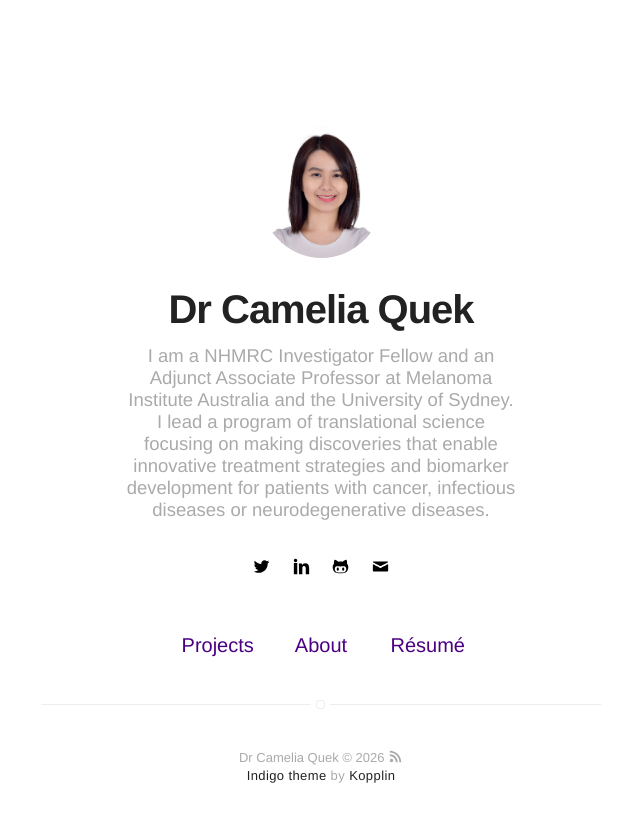
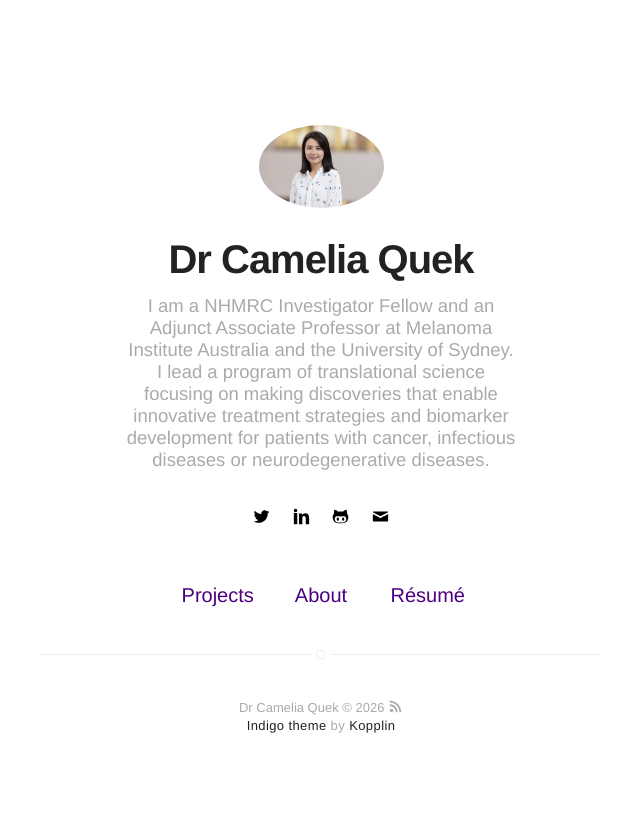
Before and after one commit to cameliaquek/cameliaquek.github.io, a Jekyll site: the page built from index.html, in a window 1280 px wide. Shown: the top 822 px of the page, without its empty margins (319-959 px from the left). Built offline with Jekyll 4.4.1, drawn with Linux system fonts in a browser that asks for light colours.

Commit message:
Update _config.yml

```diff
--- a/_config.yml
+++ b/_config.yml
@@ -8,7 +8,7 @@ description: A blog about technology and stuff related
 # if it's an external image, update below for true
 # better with square images
 external-image: false
-picture: assets/images/Cam_2025.jpeg
+picture: assets/images/Cam_2026.jpg
 
 # If you want to include your resume, set to true
 # and specify source (external or local).
```
